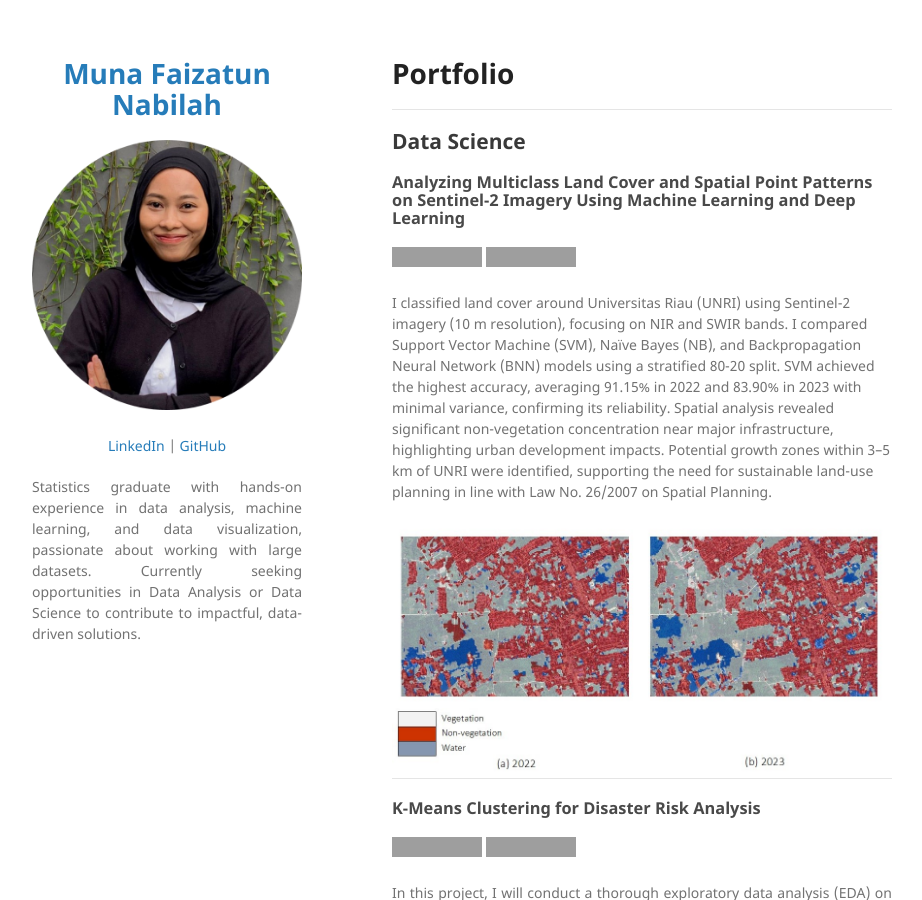
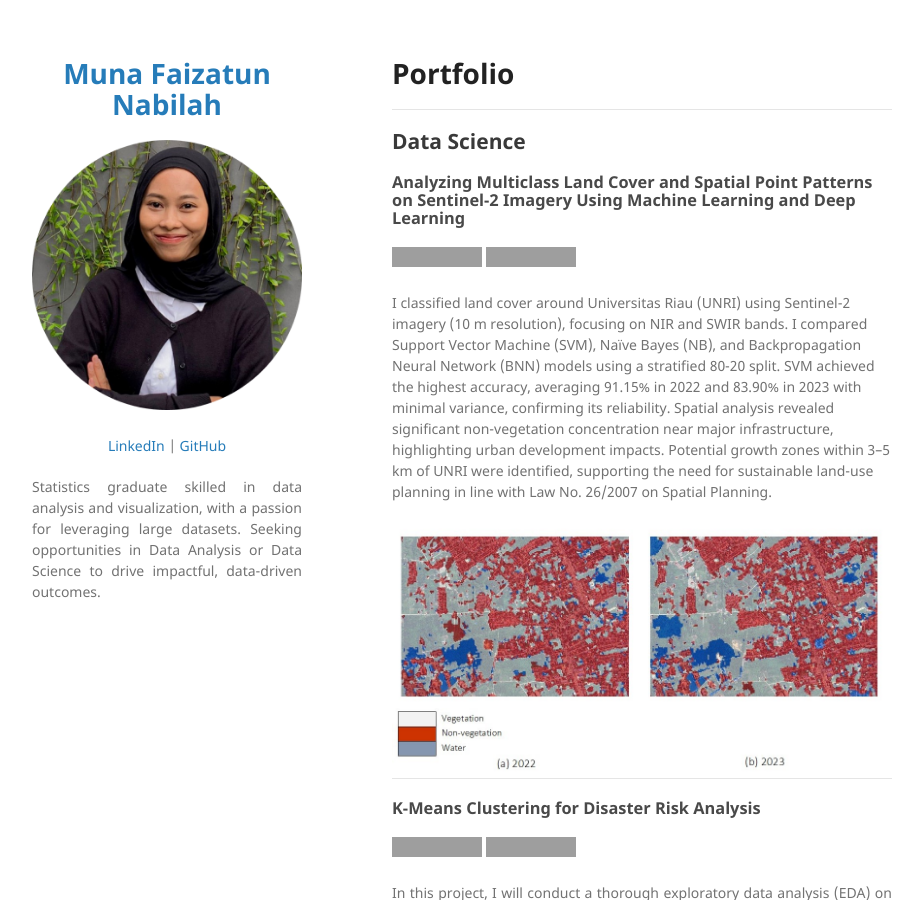
Before and after one commit to munafaizatun/munafaizatun.github.io, a Jekyll site: the page built from index.md, in a window 1280 px wide and 900 px high. Shown: the whole window, without its empty margins (178-1100 px from the left). Built offline with Jekyll 4.4.1, drawn with Linux system fonts in a browser that asks for light colours; our own code applies the rules of GitHub Pages for plain Markdown files; grey boxes are pictures that could not be loaded.

Commit message:
Update _config.yml

```diff
--- a/_config.yml
+++ b/_config.yml
@@ -9,7 +9,7 @@ description:
   </p>
 
   <p align="justify">
-  Statistics graduate with hands-on experience in data analysis, machine learning, and data visualization, passionate about working with large datasets. Currently seeking opportunities in Data Analysis or Data Science to contribute to impactful, data-driven solutions.
+  Statistics graduate skilled in data analysis and visualization, with a passion for leveraging large datasets. Seeking opportunities in Data Analysis or Data Science to drive impactful, data-driven outcomes.
   </p>
 
 theme: jekyll-theme-minimal
```
